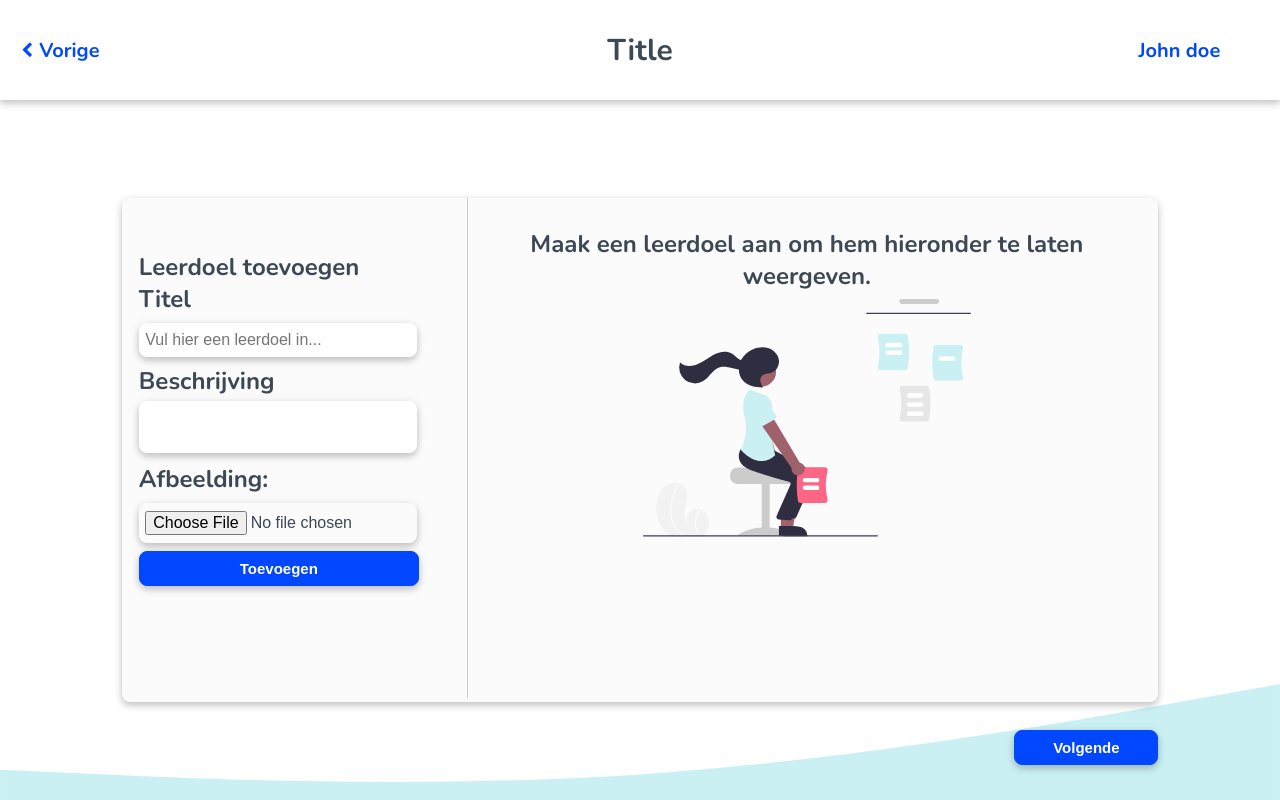
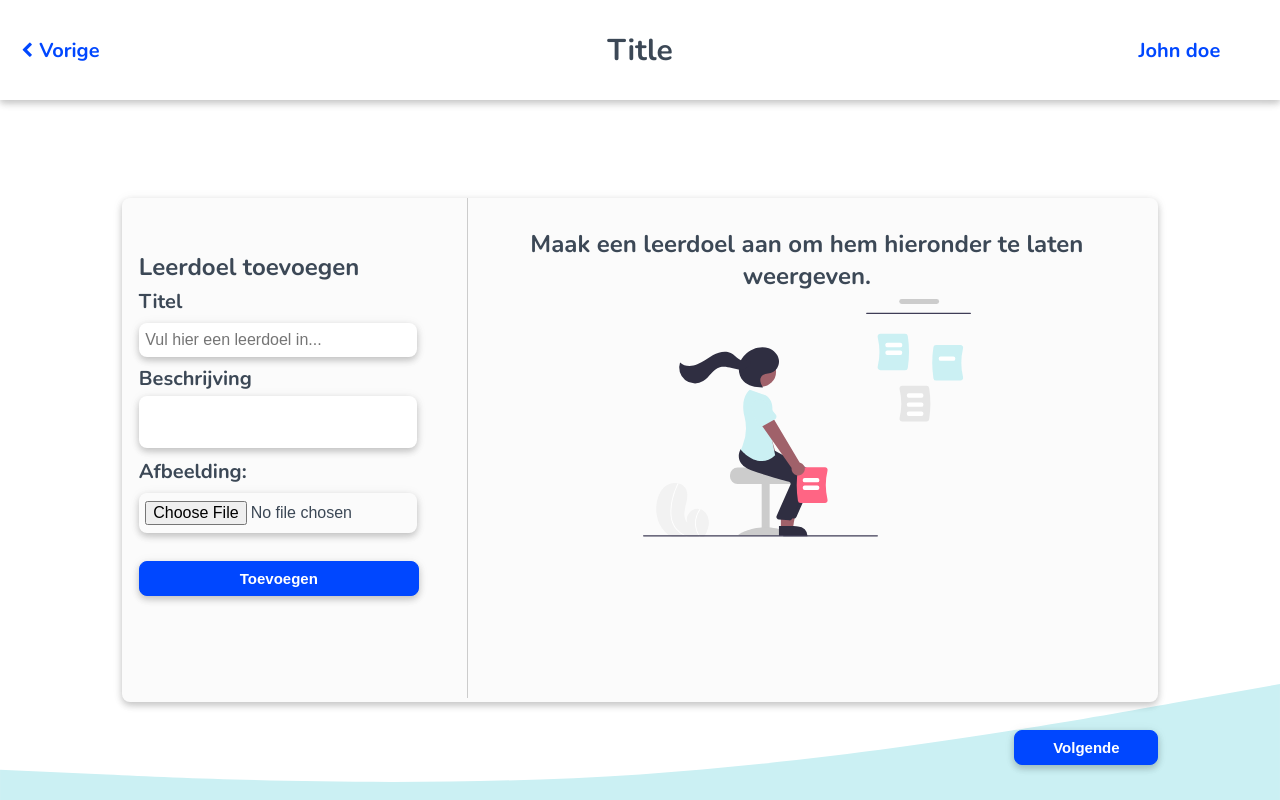
Before and after one commit to Rowan-Paul/HANAIM-DWA-Rekenlogboek, a React (Create React App) app in the folder rekenlogboek/client-side/: page /logbook-designer/new-logbook/page-3 in a window 1280 px wide. Built offline with nearby package versions, Linux system fonts and the light colour scheme.

Commit message:
Updated global vars, updated newlogbook styling

```diff
--- a/rekenlogboek/client-side/src/scss/Variables.scss
+++ b/rekenlogboek/client-side/src/scss/Variables.scss
@@ -1,6 +1,7 @@
-// text styling
-$label-font-size: 24px;
+// text/input styling
+$label-font-size: 20px;
 $input-font-size: 16px;
+$border-radius: 8px;
 $bold: 700;
 
 // Colors
--- a/rekenlogboek/client-side/src/scss/logbook-designer/containers/NewLogbook.scss
+++ b/rekenlogboek/client-side/src/scss/logbook-designer/containers/NewLogbook.scss
@@ -31,6 +31,10 @@
 		margin: 5% 0;
 		width: inherit;
 
+		h1 {
+			margin-bottom: 2%;
+		}
+
 		label {
 			font-size: $label-font-size;
 			font-weight: $bold;
@@ -38,7 +42,7 @@
 
 		input {
 			border: unset;
-			border-radius: 8px;
+			border-radius: $border-radius;
 			margin: 1vh 0;
 			padding: 1vh 0.5vw;
 			width: calc(100% - (1vw + 2px));
@@ -47,7 +51,7 @@
 		}
 		textarea {
 			border: unset;
-			border-radius: 8px;
+			border-radius: $border-radius;
 			height: 25%;
 			margin: 0.5vh 0;
 			padding: 1vh 0.5vw;
@@ -56,5 +60,9 @@
 			box-shadow: $shadow;
 			font-size: $input-font-size;
 		}
+
+		.bttn {
+			margin-top: 2.5vh;
+		}
 	}
 }
```
